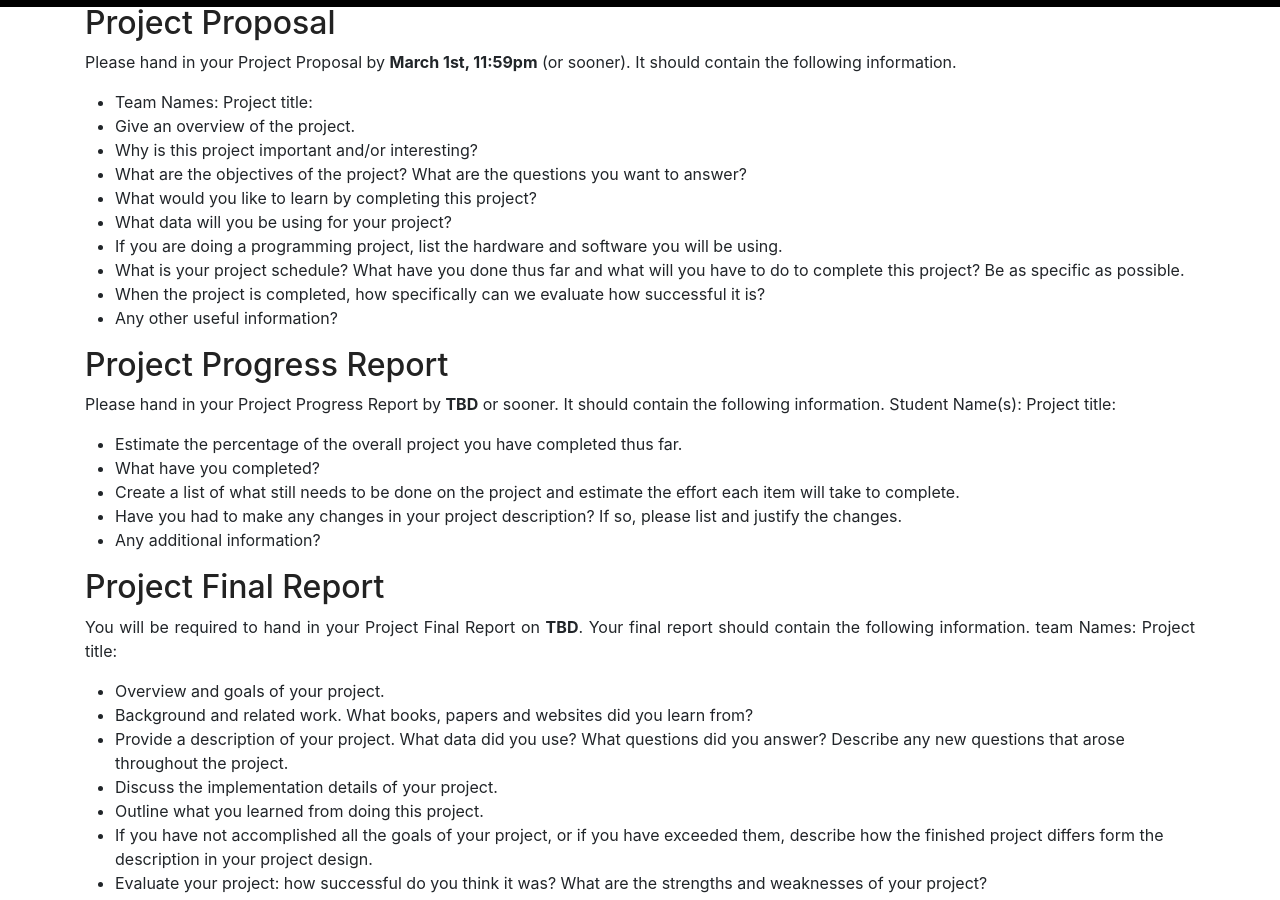
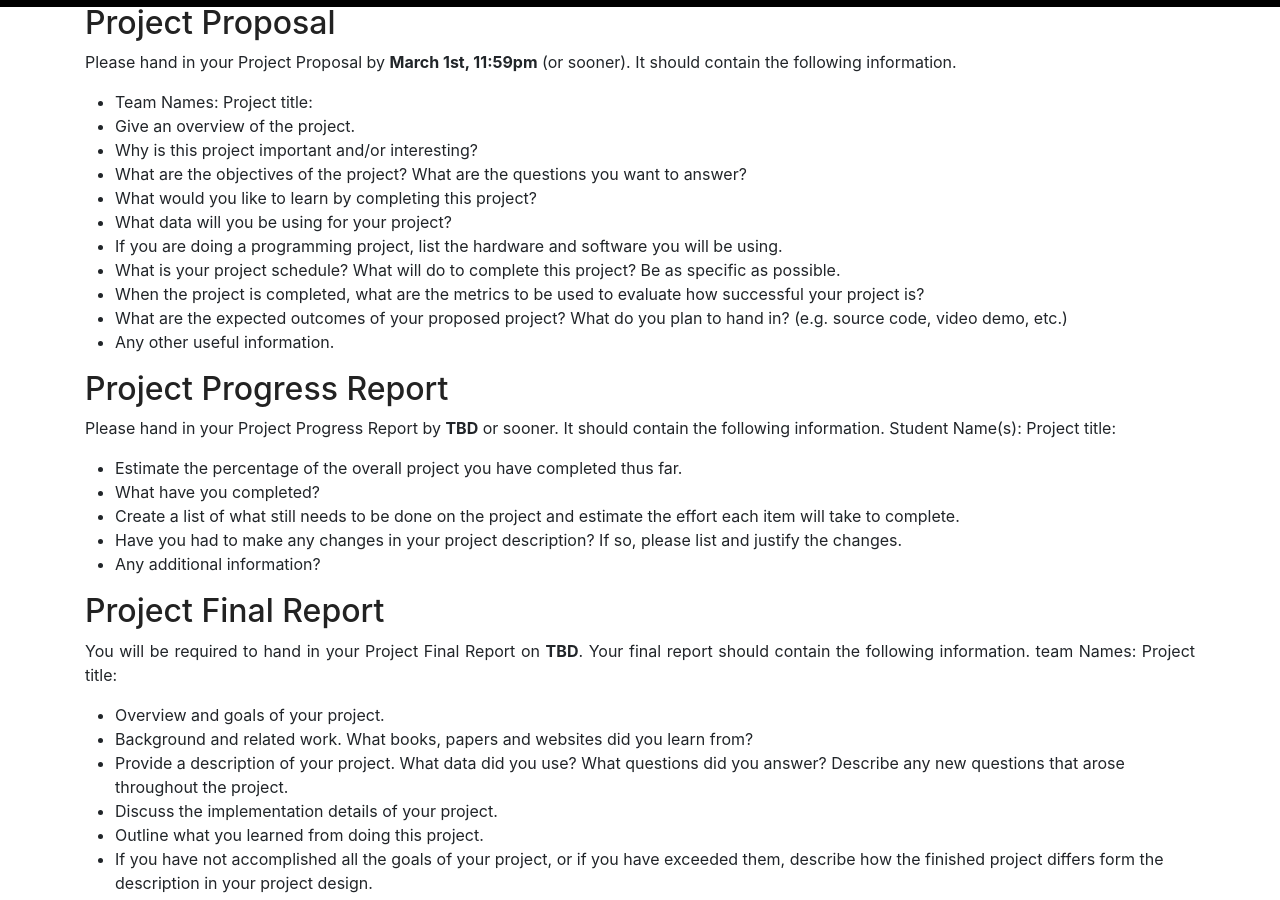
Before and after one commit to ComputingElevatedLab/sciviscourse, a Jekyll site: the page built from _pages/project.md, in a window 1280 px wide and 900 px high, scrolled down 830 px. Built offline with Jekyll 4.4.1, drawn with Linux system fonts in a browser that asks for light colours.

Commit message:
Updated proposal report requirements

```diff
--- a/_pages/project.md
+++ b/_pages/project.md
@@ -38,9 +38,10 @@ following information.
 * What would you like to learn by completing this project?
 * What data will you be using for your project?
 * If you are doing a programming project, list the hardware and software you will be using.
-* What is your project schedule? What have you done thus far and what will you have to do to complete this project? Be as specific as possible.
-* When the project is completed, how specifically can we evaluate how successful it is?
-* Any other useful information?
+* What is your project schedule? What will do to complete this project? Be as specific as possible.
+* When the project is completed, what are the metrics to be used to evaluate how successful your project is?
+* What are the expected outcomes of your proposed project? What do you plan to hand in? (e.g. source code, video demo, etc.)
+* Any other useful information.
 
 ## Project Progress Report
 Please hand in your Project Progress Report by **TBD** or sooner. It should contain the
```
